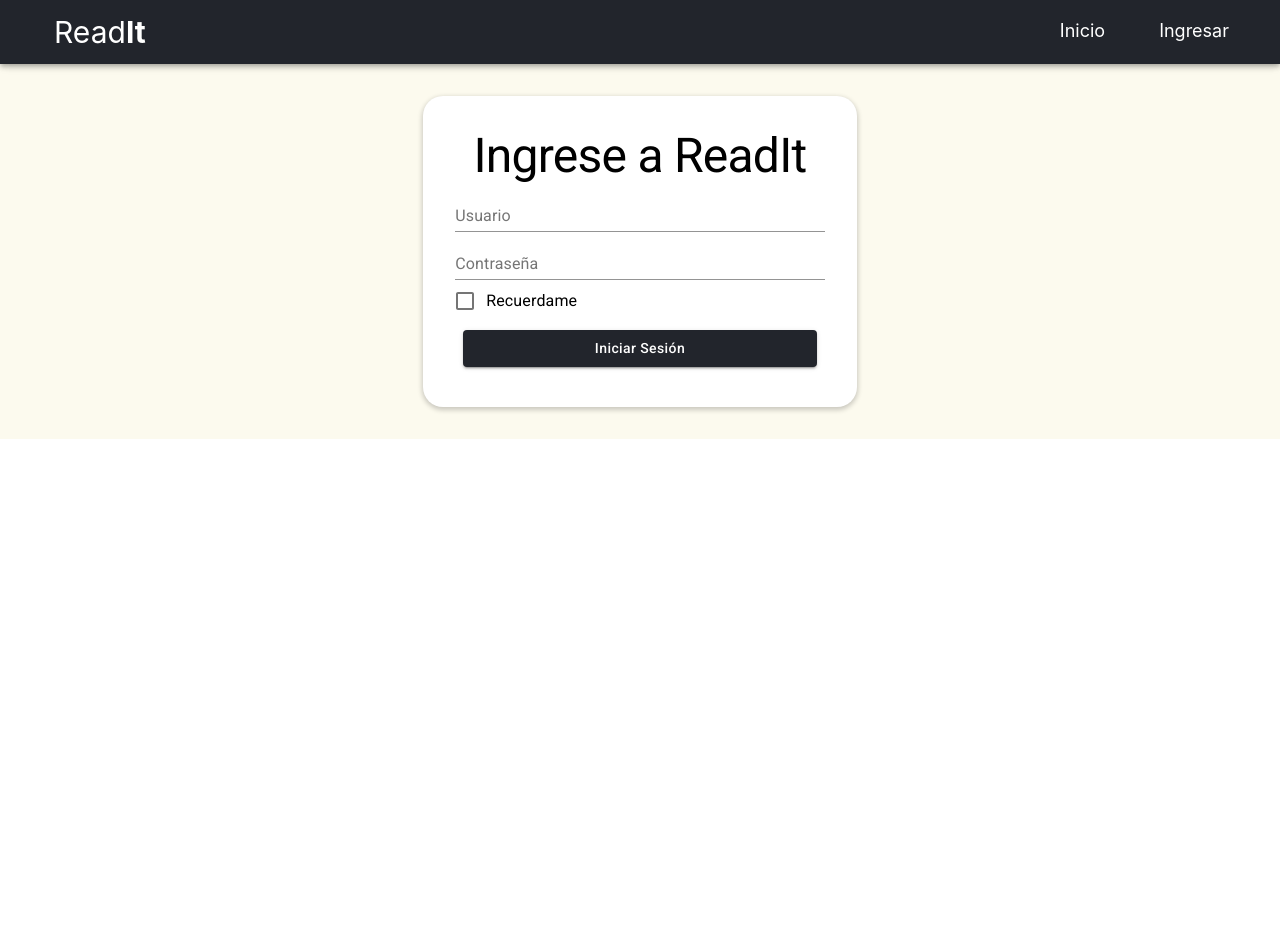
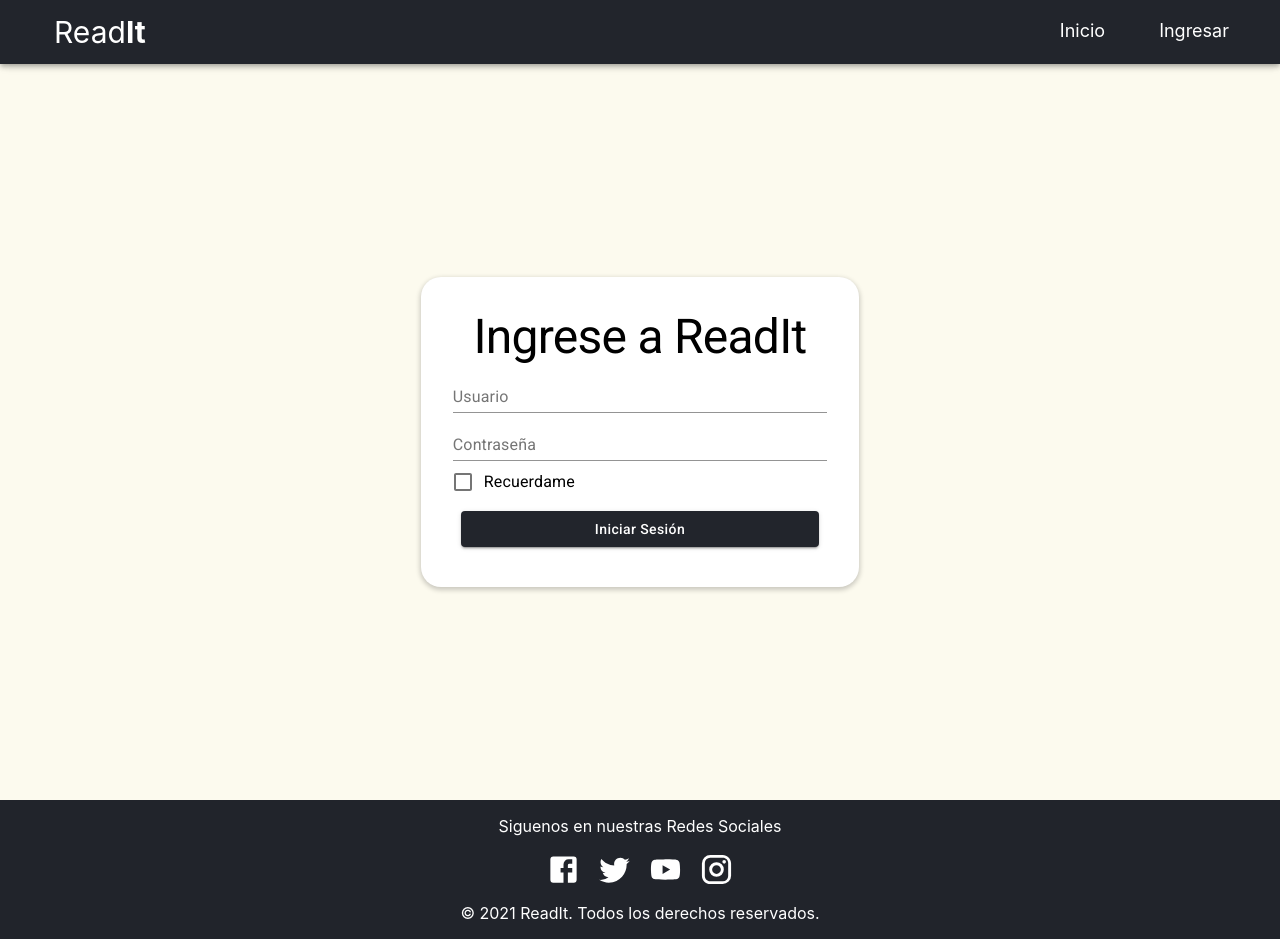
Before and after one commit to thehancode/ReadIt, a React (Create React App) app in the folder frontend/: page /login in a window 1280 px wide. Before the commit the page ends 800 px from the top, so only its background shows below. Built offline with nearby package versions, Linux system fonts and the light colour scheme.

Commit message:
Footer
Agregando el footer y mejorando varios detalles

```diff
--- a/frontend/src/components/Footer.jsx
+++ b/frontend/src/components/Footer.jsx
@@ -1,9 +1,20 @@
 import React from 'react'
+import FacebookIcon from '@material-ui/icons/Facebook';
+import TwitterIcon from '@material-ui/icons/Twitter';
+import YouTubeIcon from '@material-ui/icons/YouTube';
+import InstagramIcon from '@material-ui/icons/Instagram';
 
 const Footer = () => {
     return (
-        <footer>
-
+        <footer className="footer">
+            <p>Siguenos en nuestras Redes Sociales</p>
+            <div className="footer-social-icons">
+                <FacebookIcon fontSize="large" className="footer-social-icons__icon"/>
+                <TwitterIcon fontSize="large" className="footer-social-icons__icon"/>
+                <YouTubeIcon fontSize="large" className="footer-social-icons__icon"/>
+                <InstagramIcon fontSize="large" className="footer-social-icons__icon"/>
+            </div>
+            <p>&copy; 2021 ReadIt. Todos los derechos reservados.</p>
         </footer>
     )
 }
--- a/frontend/src/components/HomeWithoutLogin.jsx
+++ b/frontend/src/components/HomeWithoutLogin.jsx
@@ -7,7 +7,9 @@ import Fade from 'react-reveal/Fade';
 import personBook from "../assets/ILoveBooks.svg"
 import lector from "../assets/lectorWhatIs.webp"
 
+// Importamos los principales componentes
 import Navbar from "./Navbar";
+import Footer from "./Footer"
 
 // Importamos los estilos de color del boton
 import theme from "../ThemeConfig"
@@ -122,25 +124,25 @@ export const HomeWithoutLogin = () => {
                 </p>
             </div>
             <Grid container direction='row' justify='space-around'>
-              <Grid xs='12' sm='6' lg='4'>
+              <Grid item xs={12} sm={6} lg={4}>
                 <Fade cascade>
-                  <Box bgcolor='#3F3250' borderRadius='30px' width='200px' height='250px' color='#FFF' padding='20px' margin='1em auto' boxShadow='0 0 6px hsl(266, 23%, 12%)'>
+                  <Box bgcolor='#3F3250' borderRadius='30px' width='200px' height='250px' color='#FFF' padding='20px' margin='2em auto' boxShadow='0 0 6px hsl(266, 23%, 12%)'>
                     <h3>Biblioteca Virtual</h3>
                     <p>Presentamos un catalogo de diferentes libros mediante app de Proyecto Gutenberg, los cuales están a libre disposición para su posterior lectura. </p>
                   </Box>
                 </Fade>
               </Grid>
-              <Grid xs='12' sm='6' lg='4'>
+              <Grid item xs={12} sm={6} lg={4}>
                 <Fade cascade>
-                  <Box bgcolor='#3F3250' borderRadius='30px' width='200px' height='250px' color='#FFF' padding='20px' margin='1em auto' boxShadow='0 0 6px hsl(266, 23%, 12%)'>
+                  <Box bgcolor='#3F3250' borderRadius='30px' width='200px' height='250px' color='#FFF' padding='20px' margin='2em auto' boxShadow='0 0 6px hsl(266, 23%, 12%)'>
                     <h3>Visualizador de Libros</h3>
                     <p>Tenemos nuestro propio visualizador, mediante el cual ofrecemos diferentes herramientas para mejorar la experiencia al leer. </p>
                   </Box>
                 </Fade>
               </Grid>
-              <Grid xs='12' sm='6' lg='4'>
+              <Grid item xs={12} sm={6} lg={4}>
                 <Fade cascade>
-                  <Box bgcolor='#3F3250' borderRadius='30px' width='200px' height='250px' color='#FFF' padding='20px' margin='1em auto' boxShadow='0 0 6px hsl(266, 23%, 12%)'>
+                  <Box bgcolor='#3F3250' borderRadius='30px' width='200px' height='250px' color='#FFF' padding='20px' margin='2em auto' boxShadow='0 0 6px hsl(266, 23%, 12%)'>
                     <h3>Almacenamiento</h3>
                     <p>Contamos con un almacenamiento mediante el cual podrás almacenar libros, notas de voz, apuntes, etc y luego organizarlo para el gusto de nuetros usuarios. </p>
                   </Box>
@@ -148,6 +150,7 @@ export const HomeWithoutLogin = () => {
               </Grid>
             </Grid>
           </Container>
+          <Footer/>
         </main>
       </div>
     </>
--- a/frontend/src/components/LoginForm.jsx
+++ b/frontend/src/components/LoginForm.jsx
@@ -5,6 +5,8 @@ import { useHistory } from "react-router-dom";
 import { makeStyles, ThemeProvider } from '@material-ui/core/styles';
 import { Container, FormControl, Typography, FormControlLabel, Button, Checkbox, InputLabel, Input } from "@material-ui/core"
 
+// Importamos los principales componentes
+import Footer from "./Footer"
 import NavbarLogin from "./NavbarLogin";
 
 // Importamos los estilos de color del boton
@@ -15,6 +17,15 @@ export const LoginForm = () => {
   // Sección para personalizar componentes UI
 
   const useStyles = makeStyles((theme) => ({
+    root:{
+      display: 'flex',
+      justifyContent: 'center',
+      alignItems: 'center',
+      backgroundColor: 'hsl(50, 70%, 96%)',
+      width: '100vw',
+      height: 'calc(100vh - 64px)',
+      padding: '1em',
+    },
     botonPersonalizado: {
       margin: theme.spacing(1),
       textTransform: 'none',
@@ -22,6 +33,9 @@ export const LoginForm = () => {
     tituloForm: {
       fontSize: '48px',
       fontWeight: 400,
+    },
+    labelForm: {
+      borderBottom: '2px solid #3f51b5',
     }
   }));
 
@@ -54,7 +68,9 @@ export const LoginForm = () => {
   return (
     <>
       <NavbarLogin/>
-      <Container maxWidth="xl" component="div" className='backgroundYellow'>
+      <ThemeProvider theme={theme}>
+        <div className={classes.offset}></div>
+        <Container maxWidth="xl" component="div" className={classes.root}>
           <form onSubmit={handleSubmit} className='formLogin'>
             <Typography variant="h1" color="initial" className={classes.tituloForm}>Ingrese a ReadIt</Typography>
             <FormControl>
@@ -78,19 +94,16 @@ export const LoginForm = () => {
               />
             </FormControl>
             <FormControlLabel
-            control={
-              <ThemeProvider theme={theme}>
-                <Checkbox value="Recuerdame" color="primary"/>
-              </ThemeProvider>}
+              control={<Checkbox value="Recuerdame" color="primary"/>}
               label="Recuerdame"
             />
-          <ThemeProvider theme={theme}>
             <Button variant="contained" color="primary" type="submit" className={classes.botonPersonalizado}>
               Iniciar Sesión
             </Button>
-          </ThemeProvider>
           </form>
         </Container>
+      </ThemeProvider>
+      <Footer/>
     </>
   );
 };
--- a/frontend/src/index.css
+++ b/frontend/src/index.css
@@ -61,6 +61,7 @@ a:hover, a:focus {
 .backgroundYellow{
   background-color: hsl(50, 70%, 96%);
   width: 100vw;
+  height:calc(100vh - 64px);
   padding: 1em;
   text-align: center;
 }
@@ -182,3 +183,23 @@ a:hover, a:focus {
 .home-services-text p{
   font-size: 24px;
 }
+
+.footer{
+  display: flex;
+  flex-direction: column;
+  color: #FFF;
+  background-color: #21242b;
+}
+
+.footer-social-icons{
+  display: flex;
+  flex-direction: row;
+  justify-content: center;
+  column-gap: 1em;
+  transition:all .5s ease-in-out;
+}
+
+.footer-social-icons__icon:hover{
+  color: #C0B3A0;
+  transform: scale(1.2);
+}
```
Lines whose indentation alone changed are shown as unchanged.
